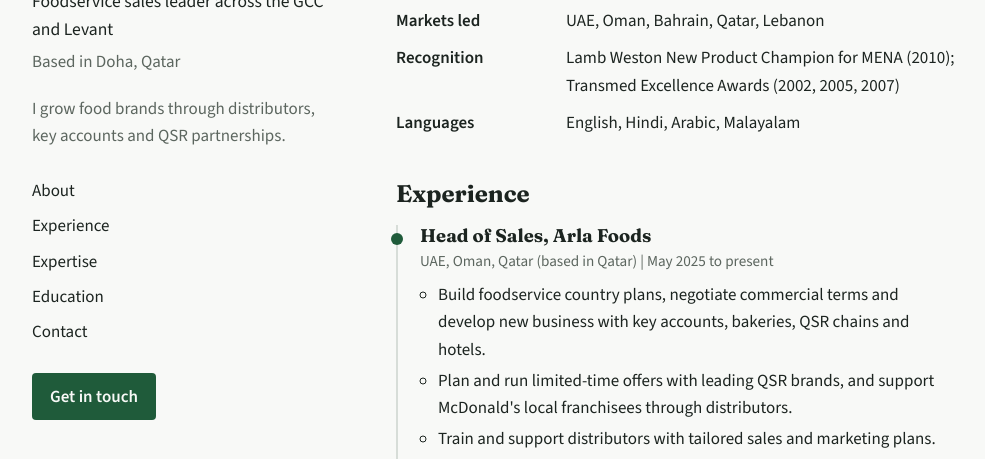
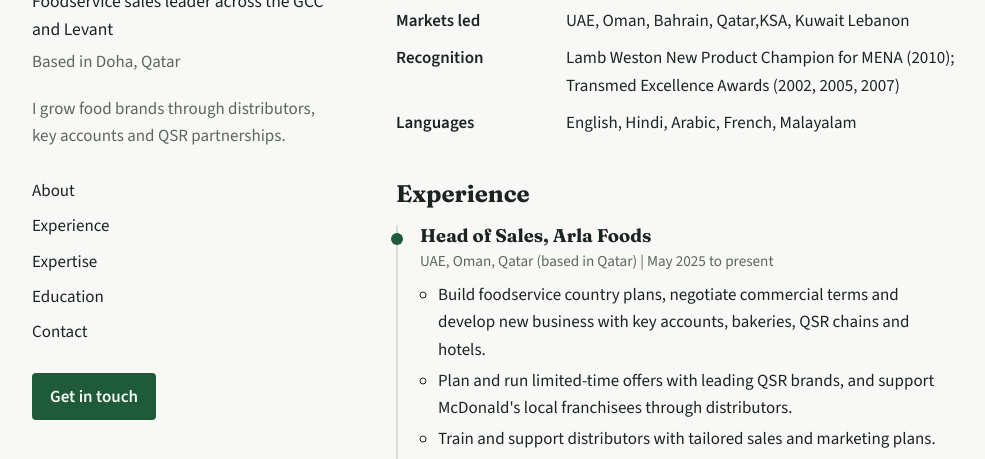
Before and after one commit to rajeshp5173/rajeshp5173..github.io, a plain HTML site: page index.html in a window 1280 px wide. Shown: the part 341-800 px from the top of the page, without its empty margins (112-1097 px from the left). Drawn offline with nearby package versions, Linux system fonts and the light colour scheme.

Commit message:
Update markets and languages in index.html

```diff
--- a/index.html
+++ b/index.html
@@ -82,9 +82,9 @@ dd{margin:0}
    <p>I have led distributor teams, run limited-time offers with major QSR chains, and coached distributor managers and key account executives across the UAE, Oman, Bahrain, Qatar and Lebanon.</p>
    <dl>
     <dt>Experience</dt><dd>30+ years in sales and marketing, since 1994</dd>
-    <dt>Markets led</dt><dd>UAE, Oman, Bahrain, Qatar, Lebanon</dd>
+    <dt>Markets led</dt><dd>UAE, Oman, Bahrain, Qatar,KSA, Kuwait Lebanon</dd>
     <dt>Recognition</dt><dd>Lamb Weston New Product Champion for MENA (2010); Transmed Excellence Awards (2002, 2005, 2007)</dd>
-    <dt>Languages</dt><dd>English, Hindi, Arabic, Malayalam</dd>
+    <dt>Languages</dt><dd>English, Hindi, Arabic, French, Malayalam</dd>
    </dl>
   </section>
 
```
